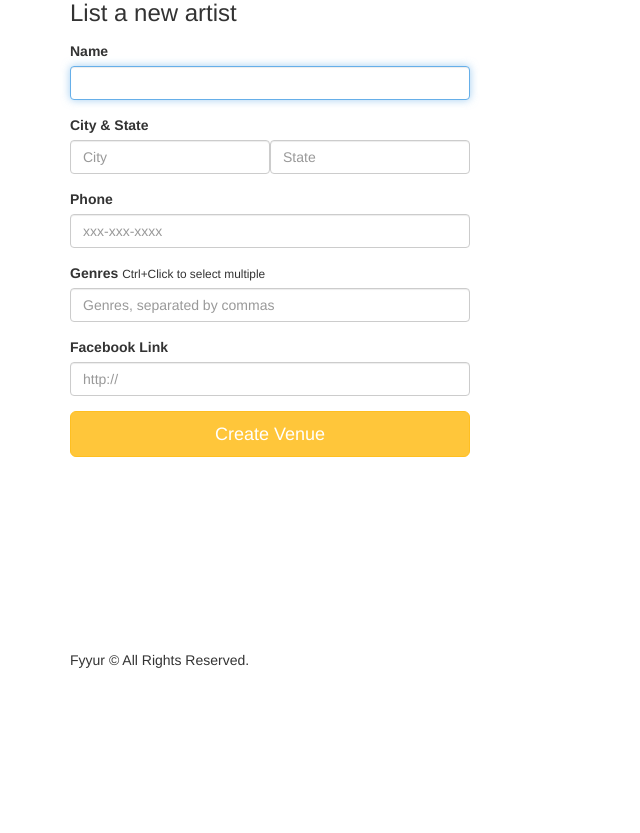
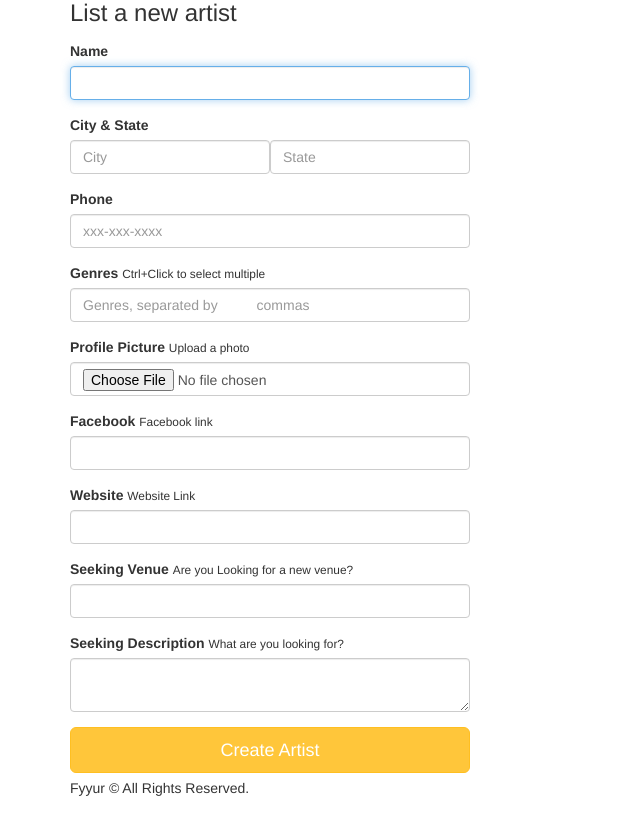
Before and after one commit to marcnjaramillo/fyyur, a Python web app: template templates/forms/new_artist.html in a window 1280 px wide. Shown: the part 95-928 px from the top of the page, without its empty margins (0-640 px from the left). Before the commit the page ends 763 px from the top, so only its background shows below. Run offline with Jinja, Linux system fonts and the light colour scheme; the template is opened without the code that fills it, so the values that code supplies are empty, except form fields; tables that the repository leaves empty hold one stand-in row (values such as "Sample post"); form fields are guessed from the names that the template uses; some libraries are stand-ins or nearby versions.

Commit message:
Update new_artist.html

```diff
--- a/templates/forms/new_artist.html
+++ b/templates/forms/new_artist.html
@@ -12,27 +12,52 @@
       <label>City & State</label>
       <div class="form-inline">
         <div class="form-group">
-              {{ form.city(class_ = 'form-control', placeholder='City', autofocus = true) }}
+          {{ form.city(class_ = 'form-control', placeholder='City', autofocus =
+              true) }}
         </div>
         <div class="form-group">
-              {{ form.state(class_ = 'form-control', placeholder='State', autofocus = true) }}
+          {{ form.state(class_ = 'form-control', placeholder='State', autofocus
+              = true) }}
         </div>
       </div>
     </div>
     <div class="form-group">
       <label for="phone">Phone</label>
-          {{ form.phone(class_ = 'form-control', placeholder='xxx-xxx-xxxx', autofocus = true) }}
+      {{ form.phone(class_ = 'form-control', placeholder='xxx-xxx-xxxx',
+          autofocus = true) }}
     </div>
     <div class="form-group">
       <label for="genres">Genres</label>
       <small>Ctrl+Click to select multiple</small>
-        {{ form.genres(class_ = 'form-control', placeholder='Genres, separated by commas', id=form.state, autofocus = true) }}
+      {{ form.genres(class_ = 'form-control', placeholder='Genres, separated by
+          commas', autofocus = true) }}
     </div>
     <div class="form-group">
-          <label for="genres">Facebook Link</label>
-          {{ form.facebook_link(class_ = 'form-control', placeholder='http://', id=form.state, autofocus = true) }}
+      <label for="image_link">Profile Picture</label>
+      <small>Upload a photo</small>
+      {{ form.image_link(class_ = 'form-control', autofocus = true) }}
     </div>
-      <input type="submit" value="Create Venue" class="btn btn-primary btn-lg btn-block">
+    <div class="form-group">
+      <label for="facebook_link">Facebook</label>
+      <small>Facebook link</small>
+      {{ form.facebook_link(class_ = 'form-control', autofocus = true) }}
+    </div>
+    <div class="form-group">
+      <label for="website">Website</label>
+      <small>Website Link</small>
+      {{ form.website(class_ = 'form-control', autofocus = true) }}
+    </div>
+    <div class="form-group">
+      <label for="seeking_venue">Seeking Venue</label>
+      <small>Are you Looking for a new venue?</small>
+      {{ form.seeking_venue(class_ = 'form-control', autofocus = true) }}
+    </div>
+    <div class="form-group">
+      <label for="seeking_description">Seeking Description</label>
+      <small>What are you looking for?</small>
+      {{ form.seeking_description(class_ = 'form-control', autofocus = true) }}
+    </div>
+    <input type="submit" value="Create Artist" class="btn btn-primary btn-lg btn-block">
   </form>
 </div>
 {% endblock %}
```
Lines whose indentation alone changed are shown as unchanged.
